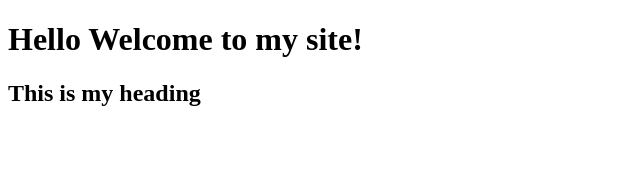
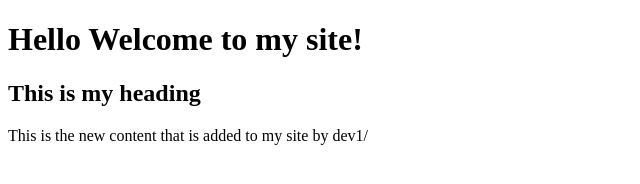
Before and after one commit to manojmotapalukula/my_projects, a plain HTML site: page index.html in a window 1280 px wide. Shown: the whole page, without its empty margins (0-640 px from the left). Drawn offline with Linux system fonts and the light colour scheme.

Commit message:
added content

```diff
--- a/index.html
+++ b/index.html
@@ -8,5 +8,6 @@
 <body>
     <h1>Hello Welcome to my site!</h1>
     <h2>This is my heading</h2>
+    <p>This is the new content that is added to my site by dev1/</p>
 </body>
 </html>
```
